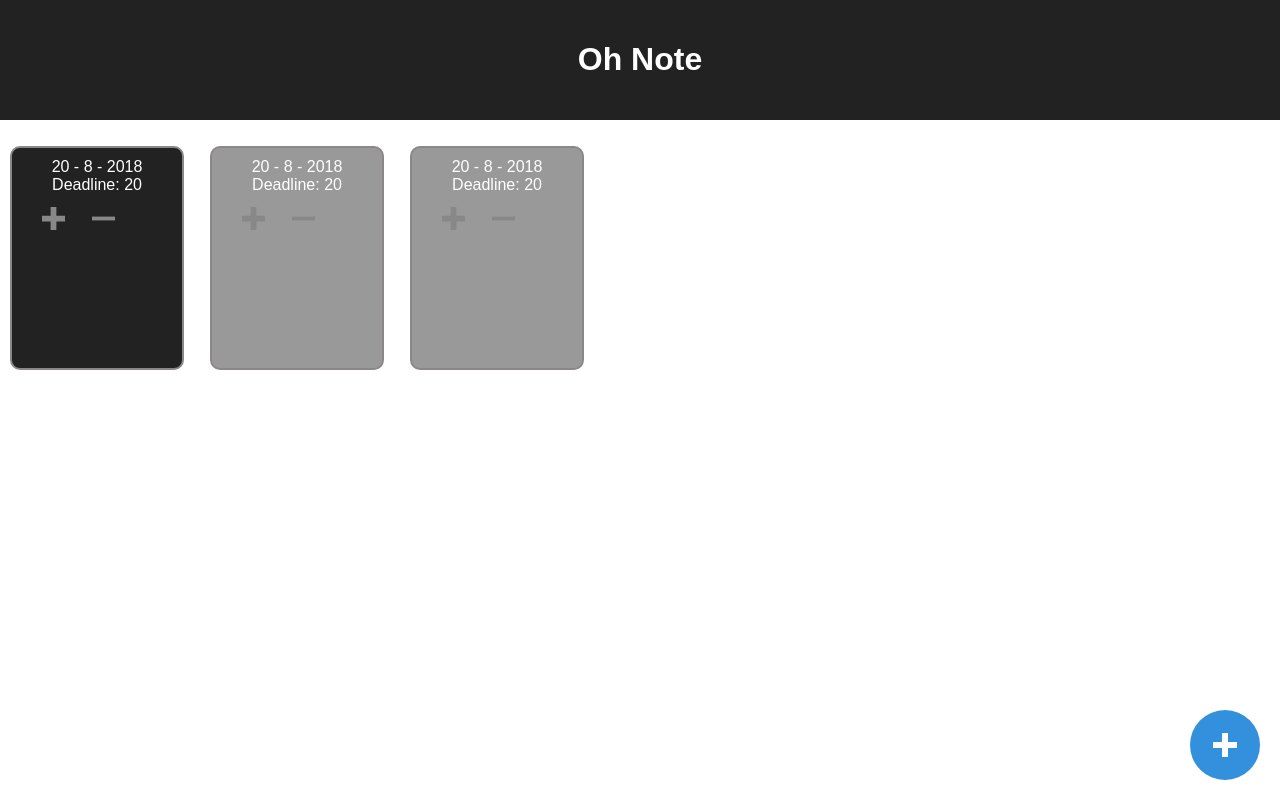
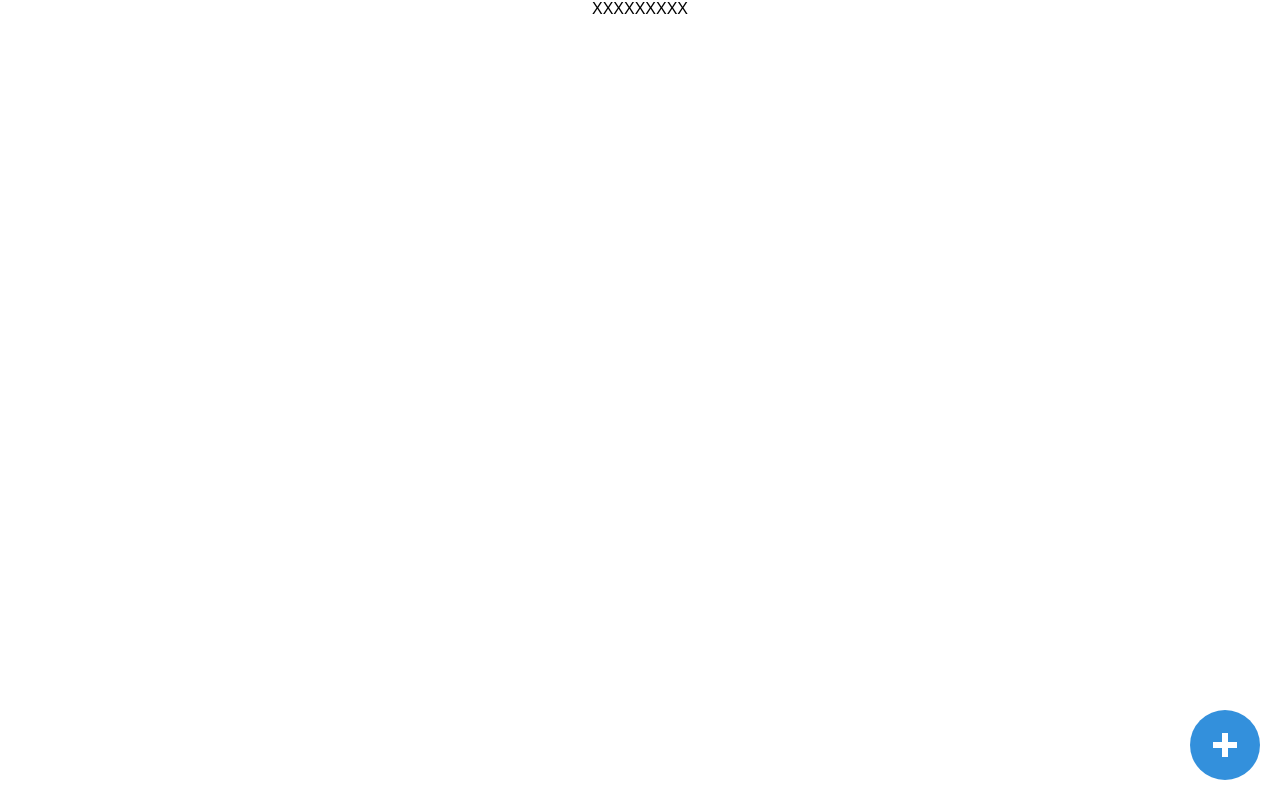
Before and after one commit to pkopy/note-colaboration, a React (Create React App) app: page /new in a window 1280 px wide. Built offline with nearby package versions, Linux system fonts and the light colour scheme.

Commit message:
adding route and link

```diff
--- a/src/App.js
+++ b/src/App.js
@@ -1,6 +1,8 @@
 import React, { Component } from 'react';
 import Notes from './Notes'
 import NewNote from './NewNote';
+import { Link } from 'react-router-dom'
+import { Route } from 'react-router-dom'
 // import logo from './logo.svg';
 // import './App.css';
 
@@ -79,9 +81,8 @@ class App extends Component {
     const { notes } = this.state
     return (
       <div className="App">
-        <header className="App-header">
-          <h1>Oh Note</h1>
-        </header>
+
+        <Route exact path="/" render={() =>(
           <Notes
             minusDay={this.minusDay}
             addDay={this.addDay}
@@ -89,7 +90,11 @@ class App extends Component {
             dateToString={this.dateToString}
           />
 
-        <div className="add-note-button" onClick={() => {
+
+        )}/>
+
+        <Route path="/new" component={NewNote}/>
+        {/* <div className="add-note-button" onClick={() => {
             this.addNote({
 
               title: 'new',
@@ -104,7 +109,11 @@ class App extends Component {
           }}
         >
 
-        </div>
+        </div> */}
+        <Link
+          to="/new"
+          className="add-note-button"
+        ></Link>
 
       </div>
     );
--- a/src/NewNote.js
+++ b/src/NewNote.js
@@ -4,7 +4,7 @@ class NewNote extends Component {
   render () {
     return (
       <div>
-
+        XXXXXXXXX
       </div>
     )
   }
--- a/src/Notes.js
+++ b/src/Notes.js
@@ -5,6 +5,10 @@ class Notes extends Component {
 
     const { notes, dateToString, addDay, minusDay } = this.props
     return (
+      <div>
+        <header className="App-header">
+            <h1>Oh Note</h1>
+        </header>
         <ol>
           {notes.map(note =>
             <li key={note.id} className="notes-list">
@@ -24,6 +28,8 @@ class Notes extends Component {
           )}
         </ol>
 
+      </div>
+
 
     )
   }
```
Lines whose indentation alone changed are shown as unchanged.
